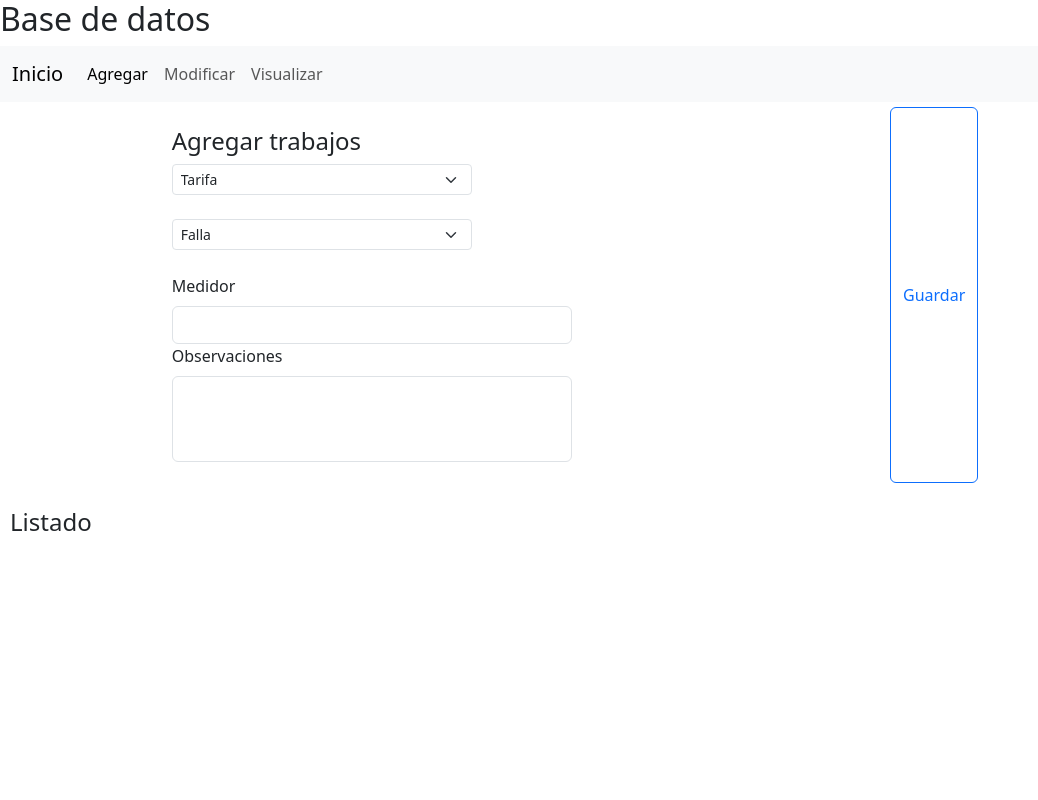
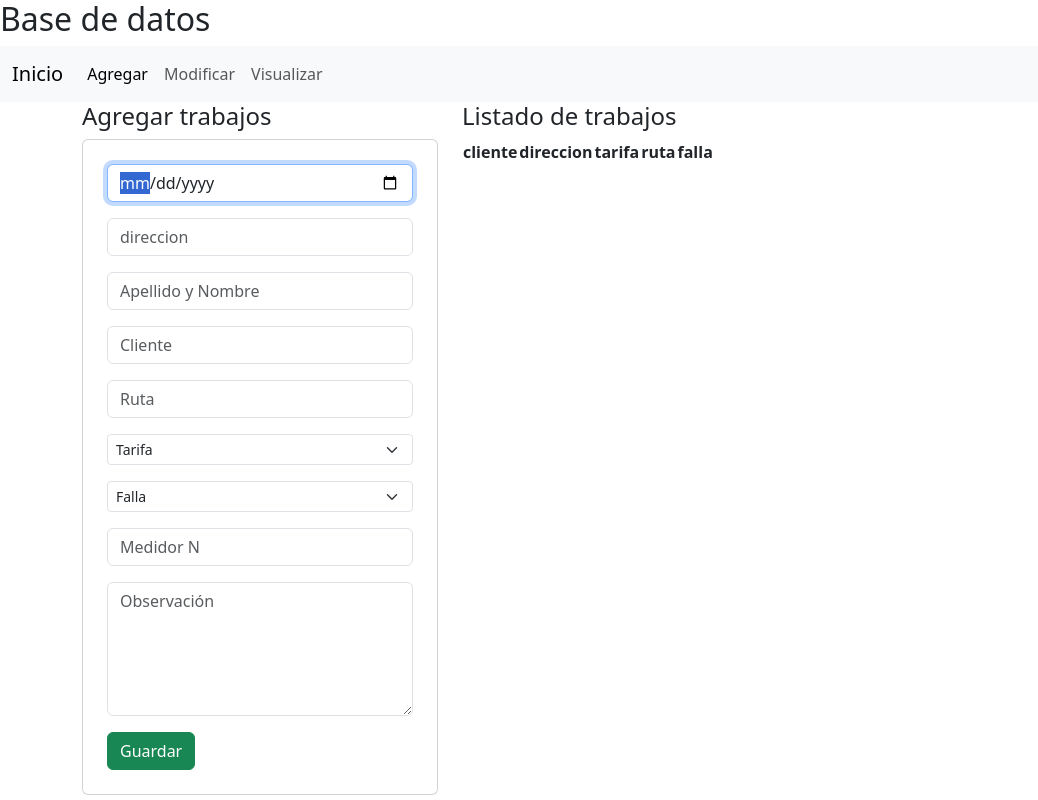
Before and after one commit to 3alef/fraude, a Django app: page /create/ in a window 1280 px wide. Shown: the whole page, without its empty margins (0-1038 px from the left). Run offline with Django 4.2, Linux system fonts and the light colour scheme; lists and menus that the app fills with data are empty.

Commit message:
se modifico los archivos html ubicados en el templates, quedando en condiciones para continuar.-

```diff
--- a/fraude/static/css/style.css
+++ b/fraude/static/css/style.css
@@ -1,10 +1,8 @@
-/*-----------------------
------------------------*/
+/* *{
+    box-sizing: border-box;
+    padding:0;
+    margin:0;
 
-* {
-    box-sizing: border-box;
-    padding: 0;
-    margin: 0;
 }
 
 #observations {
@@ -13,44 +11,20 @@
 
 .container {
     display:flex;
+    flex-wrap: wrap;
     width: 100%;
     padding: 5px;
-    margin: 0px;
-    justify-content: space-around;
+    margin: 5px;
+
 
 }
 
 .columna-izq {
-    display: flex;
     flex-direction: column;
-    flex-wrap:wrap;
-    align-content:flex-start
-    width: 700px;
-    padding: 20px 5px 5px 10px
-
+    justify-content: flex-end;
 
 }
-
-.columna-der {
-    width: 500px;
-    padding: 20px 5px 5px 10px;
-
-}
-
-#date_work{
-    width:200px;
-    padding:5px;
-}
-.form-control{
-    width: 400px;
-}
-
-.form-select {
-    animation: none;
-    width:300px;
-}
-
-.card{
-    display: flex;
-
-}
+.align-items-start {
+    width:100%;
+    align-items: center;
+} */
--- a/fraude/templates/base.html
+++ b/fraude/templates/base.html
@@ -12,7 +12,7 @@
     rel="stylesheet" integrity="sha384-KK94CHFLLe+nY2dmCWGMq91rCGa5gtU4mk92HdvYe+M/SXH301p5ILy+dN9+nJOZ" crossorigin="anonymous">
 
     <!--- CSS-->
-    <link  rel="stylesheet" href={% static "css/style.css" %} >
+    <link href={% static "css/style.css" %} rel="stylesheet">
 
     <title>{%block titulo %}  {%endblock%}</title>
 
@@ -37,8 +37,9 @@
           </div>
         </div>
     </nav>
-
-      {% block contenido %} {%endblock%}
+    <div class="container">
+      {% block body %} {%endblock%}
+    </div>
 
 
 </body>
--- a/fraude/templates/paginas/create.html
+++ b/fraude/templates/paginas/create.html
@@ -2,18 +2,35 @@
 
 {%block titulo %} Agregar {%endblock%}
 
-{% block contenido %}
+{% block body %}
+<div class="row">
+  <div class="col-sm-12 col-md-6 col-lg-4 col-xl-4">
+    <h4>Agregar trabajos</h4>
+      {% include "paginas/form.html" %}
+   </div>
 
-<div class="container">
-     <div class="columna-izq">
-        <h4>Agregar trabajos</h4>
-        {% include "paginas/form.html" %}
-     </div>
+  <div class="col-sm-12 col-md-6 col-lg-8 col-xl-8">
+    <h4>Listado de trabajos</h4>
+      <div class="table-responsive">
+          <table clas="table table-striped">
+               <thead>
+                 <tr>
+                    <th>cliente</th>
+                    <th>direccion</th>
+                    <th>tarifa</th>
+                    <th>ruta</th>
+                    <th>falla</th>
+                  </tr>
+               </thead>
+               <tbody>
 
-     <div class="columna-der">
-         <h4>Listado</h4>
-     </div>
 
-</div>
+               </tbody>
+
+
+          </table>
+      </div>
+  </div>
+
 
 {% endblock %}
--- a/fraude/templates/paginas/form.html
+++ b/fraude/templates/paginas/form.html
@@ -1,9 +1,89 @@
+<div class="card">
+    <div class="card-body ">
+        <form action="/registarTrabajo/" method="POST">{% csrf_token %}
+            <div class="p-2 g-col-6">
+                <input type="date" id="txt_fecha_work" class="form-control" autofocus>
+            </div>
+            <div class="p-2 g-col-6">
+                <input type="text" id="txt_direccion" name="txt_address" class="form-control" placeholder="direccion" minlength="2" maxlength="50" required>
+            </div>
+            <div class="p-2 g-col-6">
+                <input type="text" id="text_name" class="form-control" placeholder="Apellido y Nombre" minlength="2" maxlength="50" >
+            </div>
+            <div class="p-2 g-col-6">
+                <input type="number" id="txt_cliente" class="form-control" placeholder="Cliente" minlength="4" maxlength="7">
+            </div>
+            <div class="p-2 g-col-6">
+                <input type="number" id="txt_ruta" class="form-control" placeholder="Ruta" minlenght="4" maxlength="4">
+            </div>
+            <div class="p-2 g-col-6">
                 <select class="form-select form-select-sm" aria-label=".form-select-md example">
                     <option selected>Tarifa</option>
                         <option value="1">00111</option>
                         <option value="2">02A21</option>
                         <option value="3">00114</option>
-        <option value="3">00112</option>
+                        <option value="4">00112</option>
+                   </select>
+            </div>
+            <div class="p-2 g-col-6">
+                   <select class="form-select form-select-sm" aria-label=".form-select-sm example">
+                    <option selected>Falla</option>
+                         <option value="1">conexion directa sin medidor</option>
+                         <option value="2">conexion directa con medidor</option>
+                         <option value="3">bajada pinchada</option>
+                         <option value="4">bornera quemada</option>
+                         <option value="5">sin precintos</option>
+                         <option value="6">precintos cortaods</option>
+                         <option value="7">sin neutro</option>
+                         <option value="8">bornera quemada</option>
+                         <option value="9">medidor tumbado</option>
+                         <option value="10">display apagado</option>
+                         <option value="11">para normalizar</option>
+                         <option value="12">medidor con agua</option>
+                         <option value="13">puente entre fase</option>
+                         <option value="14">carcasa rota</option>
+                   </select>
+            </div>
+            <div class="p-2 g-col-6">
+                <input type="number" id="txt_medidor" class="form-control" placeholder="Medidor N" minlenght="4" maxlength="20">
+            </div>
+            <div class="p-2 g-col-6">
+              <textarea class="form-control" id="txt_observacion" placeholder="Observación" rows="5"></textarea>
+            </div>
+            <div class="p-2 g-col-6">
+                <button type="submit" class="btn btn-success btn-block text-white">Guardar</button>
+            </div>
+        </form>
+    </div>
+</div>
+
+
+
+
+<!--<div class="mb-3">
+    <label for="date_work" class="form-label">Fecha</label>
+    <input type="date" class="form-control" id="date_work" autofocus><br>
+
+    <label for="address" class="form-label">Direccion</label>
+    <input type="text" class="form-control" id="address">
+
+    <label for="name" class="form-label">Apellido y Nombre</label>
+    <input type="text" class="form-control" id="name">
+
+    <label for="client" class="form-label">Cliente</label>
+    <input type="number" class="form-control" id="client">
+
+    <label for="route" class="form-label">Ruta</label>
+    <input type="number" class="form-control" id="route"><br>
+
+
+
+    <select class="form-select form-select-sm" aria-label=".form-select-md example">
+     <option selected>Tarifa</option>
+         <option value="1">00111</option>
+         <option value="2">02A21</option>
+         <option value="3">00114</option>
+         <option value="4">00112</option>
     </select> <br>
 
     <select class="form-select form-select-sm" aria-label=".form-select-sm example">
@@ -28,18 +108,14 @@
     <input type="number" class="form-control" id="medidor">
 
 
-<div class="mb-3">
     <label for="observations" class="form-label">Observaciones</label>
     <textarea class="form-control" id="observations" rows="3"></textarea>
-</div>
+    <br>
+    <button type="button" class="btn btn-primary">Guardar</button>
 
 </div>
 
-<div class="d-grid gap-2">
-<button type="button_save" class="btn btn-outline-primary">Guardar</button>
-</div>
-
-<!-- label for="KWH" class="form-label">KWH cargado</label>
+ label for="KWH" class="form-label">KWH cargado</label>
 <input type="number" class="form-control" id="KWH">
 
 <label for="payment_date" class="form-label">fecha pago</label>
```
Also changed, not shown: fraude/templates/paginas/view.html (+29 -21 lines), fraude/fraude/db.sqlite3. Lines whose indentation alone changed are shown as unchanged.
